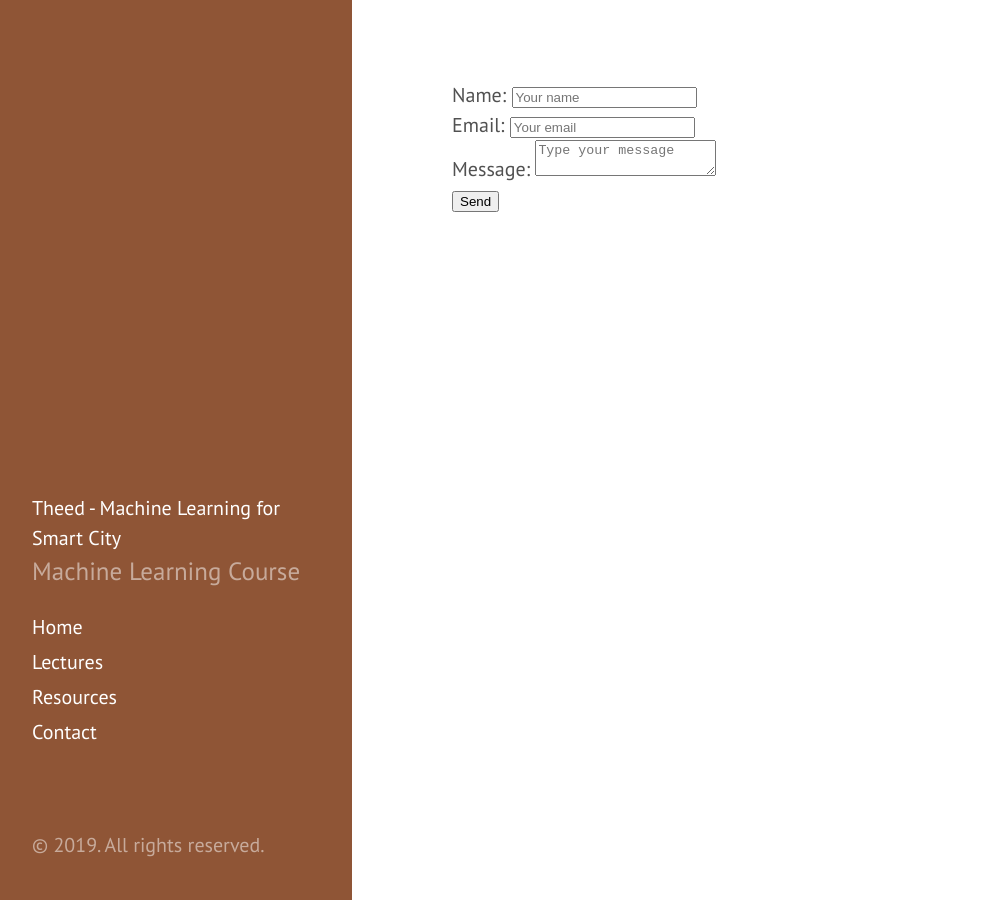
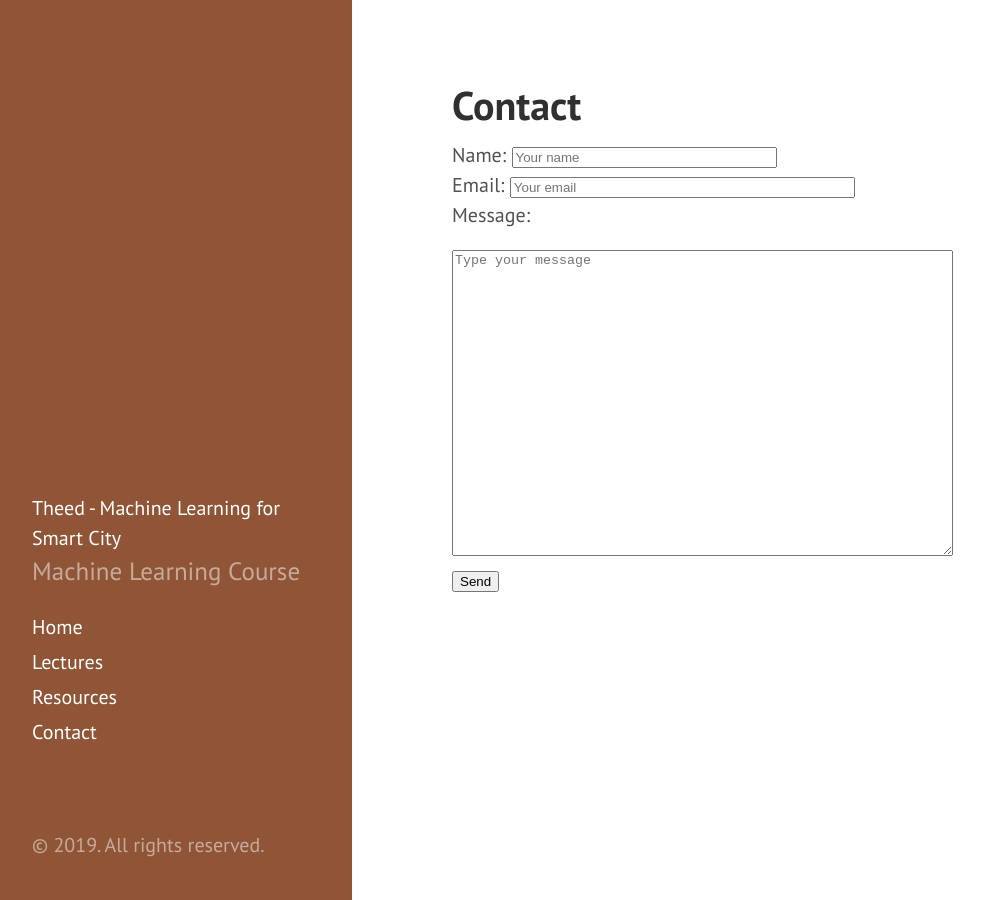
Before and after one commit to theed-ml/theed-ml.github.io, a Jekyll site: the page built from contact.html, in a window 1280 px wide. Shown: the whole page, without its empty margins (8-992 px from the left). Built offline with Jekyll 4.4.1, drawn with Linux system fonts in a browser that asks for light colours; nearby versions of some CDN libraries.

Commit message:
Fix the layout of the contact form

```diff
--- a/contact.html
+++ b/contact.html
@@ -4,11 +4,18 @@ title: Contact
 order: 3
 ---
 
-<form action="https://formspree.io/xdqnlldm" method="POST">
-  Name: <input type="text" name="name" placeholder="Your name"> <br />
-  Email: <input type="email" name="_replyto" placeholder="Your email"> <br />
-  Message: <textarea name="message" placeholder="Type your message"></textarea> <br />
-  <input type="submit" value="Send">
-  <input type="hidden" name="_subject" value="ESME"/>
-  <input type="hidden" name="_next" value="thanks.html"/>
-</form>
+<div class="page">
+
+  <h1 class="page-title">Contact</h1>
+  <form action="https://formspree.io/xdqnlldm" method="POST">
+    Name: <input type="text" name="name" placeholder="Your name" size="30"> <br />
+    Email: <input type="email" name="_replyto" placeholder="Your email" size="40"> <br />
+    <p> Message: </p>
+    <textarea name="message" placeholder="Type your message" rows="20" cols="60"></textarea>
+    <p>
+    <input type="submit" value="Send">
+  </p>
+    <input type="hidden" name="_subject" value="ESME"/>
+    <input type="hidden" name="_next" value="thanks.html"/>
+  </form>
+</div>
```
